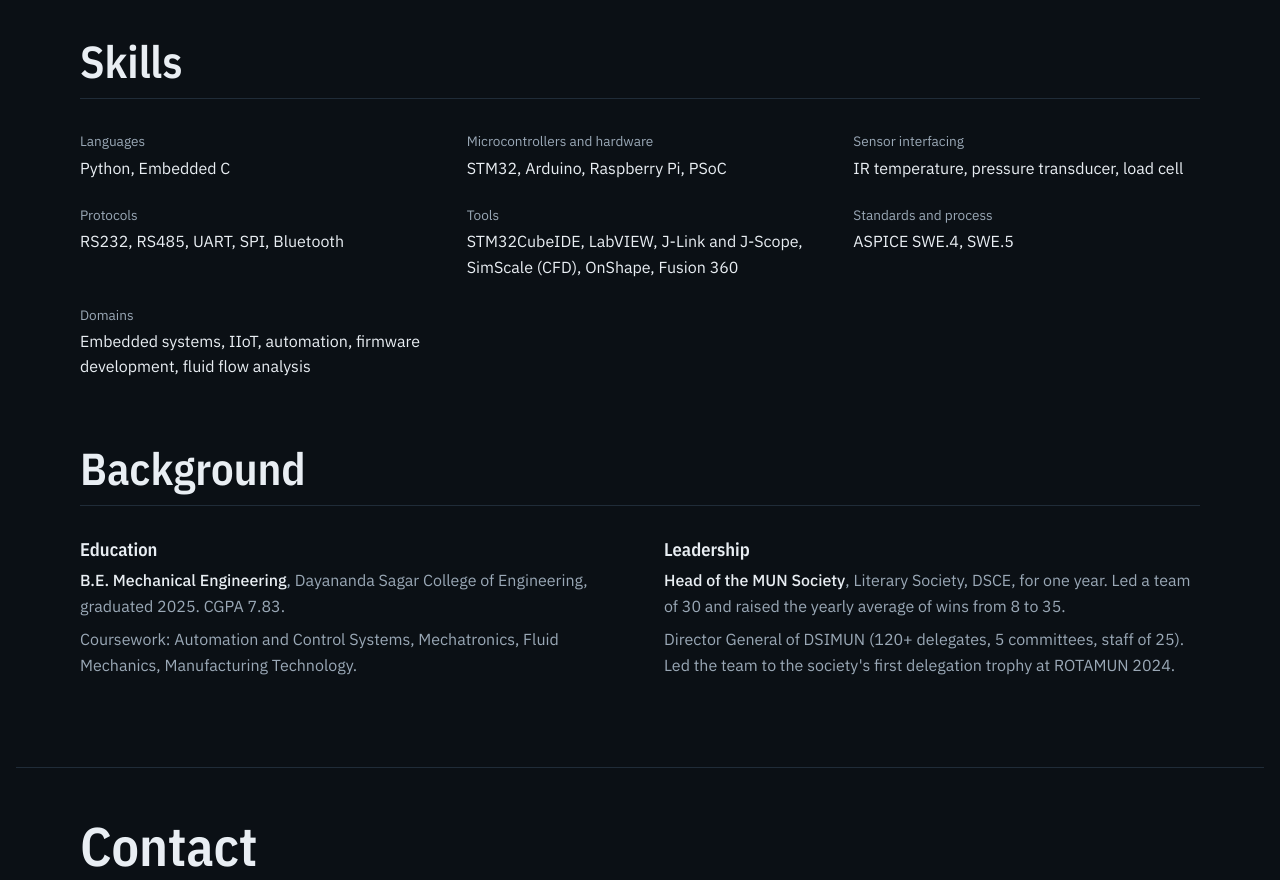
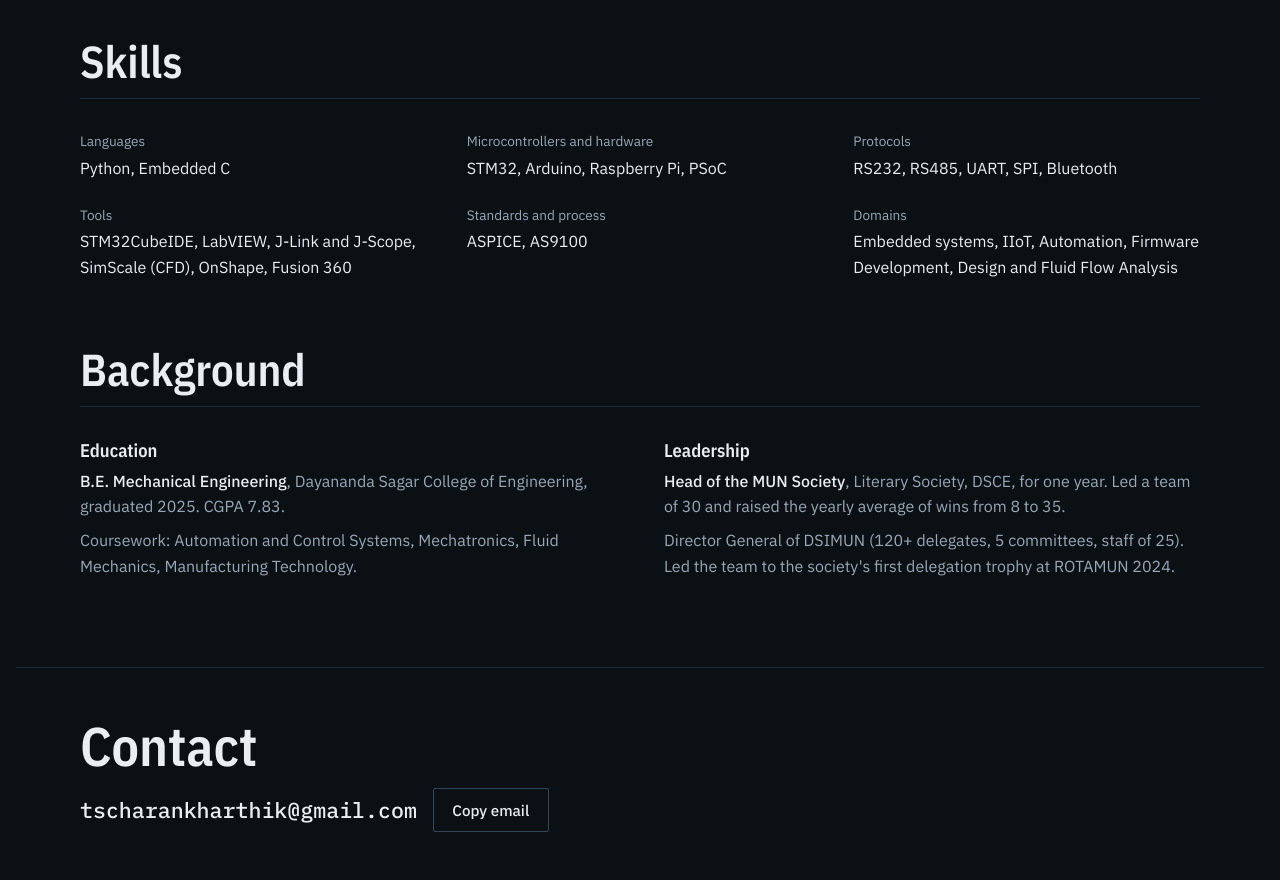
Before and after one commit to TSCK0/TSCK0.github.io, a plain HTML site: page index.html in a window 1280 px wide. Shown: the part 7620-8500 px from the top of the page. Drawn offline with nearby package versions, Linux system fonts and the light colour scheme.

Commit message:
Update index.html

```diff
--- a/index.html
+++ b/index.html
@@ -520,11 +520,10 @@ td { font-family: var(--font-mono); font-size: .86rem; }
     <dl class="skills">
       <div><dt>Languages</dt><dd>Python, Embedded C</dd></div>
       <div><dt>Microcontrollers and hardware</dt><dd>STM32, Arduino, Raspberry Pi, PSoC</dd></div>
-      <div><dt>Sensor interfacing</dt><dd>IR temperature, pressure transducer, load cell</dd></div>
       <div><dt>Protocols</dt><dd>RS232, RS485, UART, SPI, Bluetooth</dd></div>
       <div><dt>Tools</dt><dd>STM32CubeIDE, LabVIEW, J-Link and J-Scope, SimScale (CFD), OnShape, Fusion 360</dd></div>
-      <div><dt>Standards and process</dt><dd>ASPICE SWE.4, SWE.5</dd></div>
-      <div><dt>Domains</dt><dd>Embedded systems, IIoT, automation, firmware development, fluid flow analysis</dd></div>
+      <div><dt>Standards and process</dt><dd>ASPICE, AS9100</dd></div>
+      <div><dt>Domains</dt><dd>Embedded systems, IIoT, Automation, Firmware Development, Design and Fluid Flow Analysis</dd></div>
     </dl>
   </div>
 </section>
```
